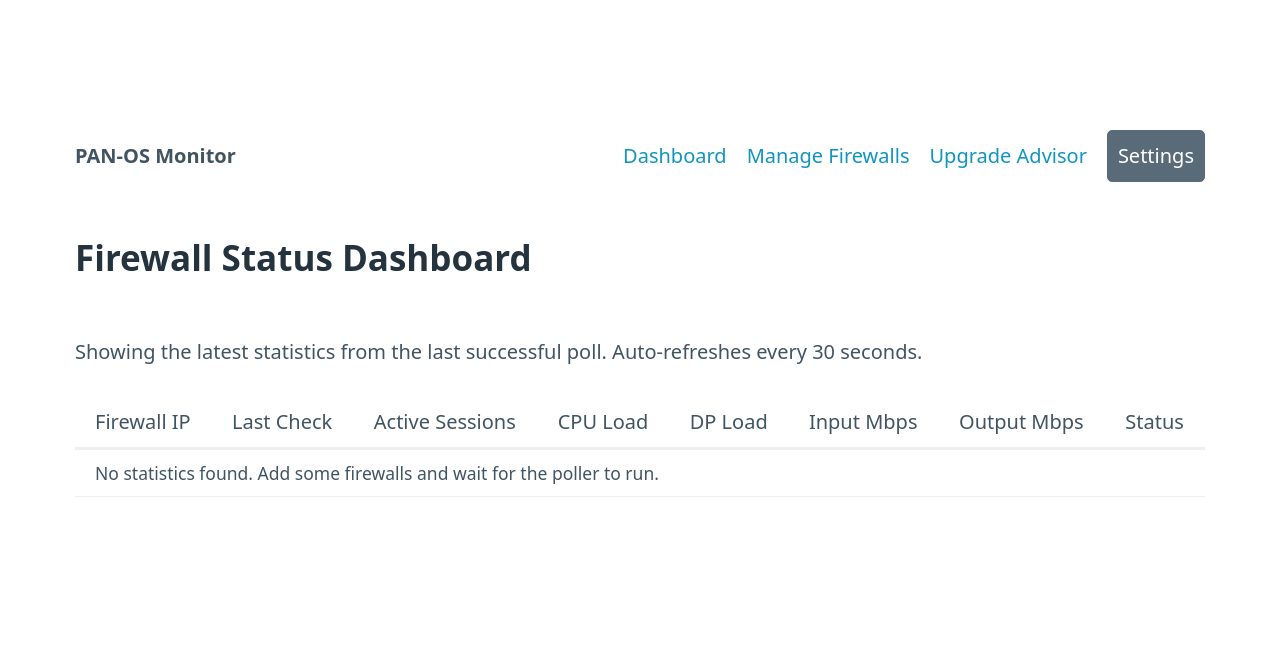
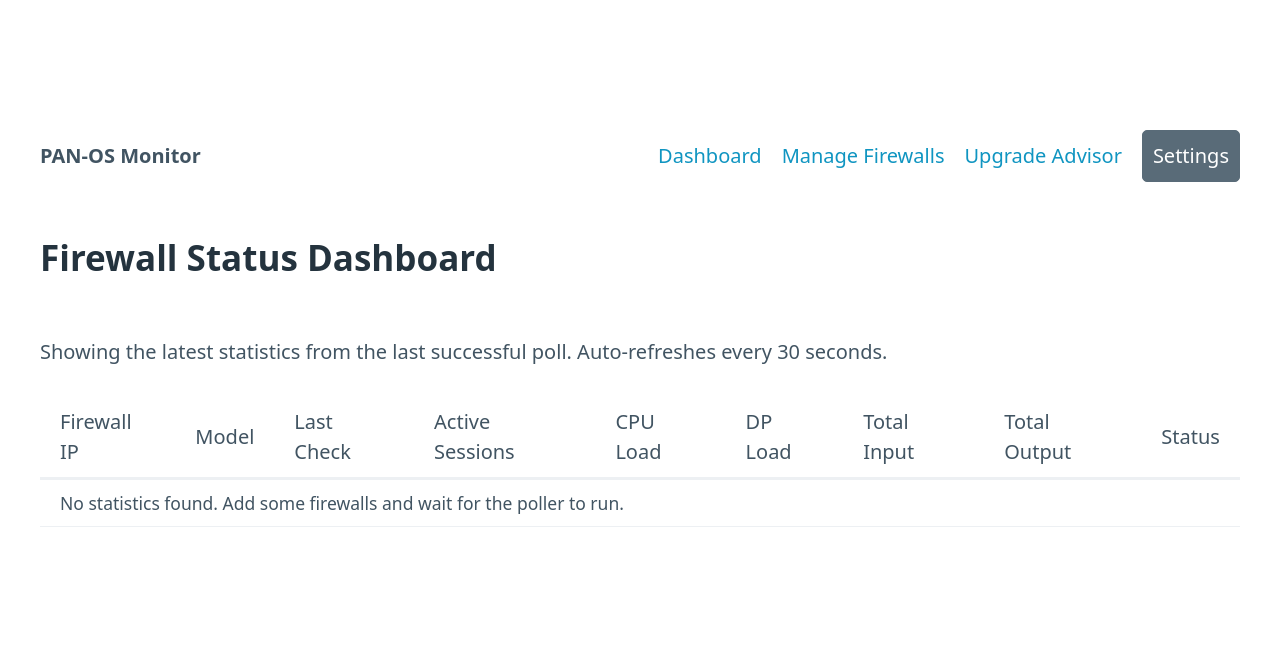
Before and after one commit to PaloAltoNetworks/panos-monitor, a Flask app: page / in a window 1280 px wide. Shown: the top 666 px of the page. Run offline with Flask 2, Linux system fonts and the light colour scheme; data comes from the database, SQL or seed files in the repository; data that the repository does not hold is empty.

Commit message:
changed column widths

```diff
--- a/app.py
+++ b/app.py
@@ -68,12 +68,13 @@
 @app.route('/')
 def index():
     conn = get_db_connection()
+
     settings_row = conn.execute("SELECT value FROM settings WHERE key = 'POLL_INTERVAL'").fetchone()
     polling_interval = int(settings_row['value']) if settings_row else 30
 
-    # **CHANGE**: Added cpu_load and dataplane_load to the query
+    # **CHANGE**: Added f.model to the SQL query
     query = """
-        SELECT f.id as firewall_id, f.ip_address, s.timestamp,
+        SELECT f.id as firewall_id, f.ip_address, f.model, s.timestamp,
                COALESCE(s.active_sessions, 0) as active_sessions,
                (COALESCE(s.total_input_bps, 0) / 1000000) as total_input_mbps,
                (COALESCE(s.total_output_bps, 0) / 1000000) as total_output_mbps,
@@ -89,6 +90,7 @@
     """
     stats = conn.execute(query).fetchall()
     conn.close()
+
     return flask.render_template('index.html', stats=stats, polling_interval=polling_interval)
 
 @app.route('/advisor', methods=['GET', 'POST'])
--- a/templates/index.html
+++ b/templates/index.html
@@ -1,21 +1,30 @@
 {% extends 'base.html' %}
 
 {% block content %}
+
+{# ** NEW: Custom style block to make the page wider ** #}
+<style>
+  main.container {
+    max-width: 1600px;
+  }
+</style>
+
 <h2>Firewall Status Dashboard</h2>
 
 <p>Showing the latest statistics from the last successful poll. Auto-refreshes every {{ polling_interval }} seconds.</p>
+
 <figure>
     <table>
         <thead>
             <tr>
                 <th>Firewall IP</th>
+                <th>Model</th>
                 <th>Last Check</th>
                 <th>Active Sessions</th>
-                    {# ** NEW COLUMNS ** #}
                 <th>CPU Load</th>
                 <th>DP Load</th>
-                    <th>Input Mbps</th>
-                    <th>Output Mbps</th>
+                <th>Total Input</th>
+                <th>Total Output</th>
                 <th>Status</th>
             </tr>
         </thead>
@@ -23,11 +32,11 @@
             {% for stat in stats %}
             <tr>
                 <td><strong><a href="{{ url_for('firewall_detail', fw_id=stat.firewall_id) }}">{{ stat.ip_address }}</a></strong></td>
+                <td>{{ stat.model or 'Discovering...' }}</td>
                 <td>{{ stat.timestamp or 'N/A' }}</td>
                 <td>{{ stat.active_sessions or 'N/A' }}</td>
                 <td>{{ stat.cpu_load | round(2) }}%</td>
                 <td>{{ stat.dataplane_load | round(2) }}%</td>
-
                 <td>{{ (stat.total_input_mbps | default(0)) | round(2) }} Mbps</td>
                 <td>{{ (stat.total_output_mbps | default(0)) | round(2) }} Mbps</td>
                 <td>
@@ -42,16 +51,17 @@
             </tr>
             {% else %}
             <tr>
-                    <td colspan="8">No statistics found. Add some firewalls and wait for the poller to run.</td>
+                <td colspan="9">No statistics found. Add some firewalls and wait for the poller to run.</td>
             </tr>
             {% endfor %}
         </tbody>
     </table>
 </figure>
+
 <script>
-        // The refresh timer uses the polling_interval variable (multiplied by 1000 for milliseconds)
     setTimeout(() => {
         window.location.reload();
     }, {{ polling_interval * 1000 }});
 </script>
+
 {% endblock %}
```
Also changed, not shown: templates/advisor.html (+8 -6 lines). Lines whose indentation alone changed are shown as unchanged.
